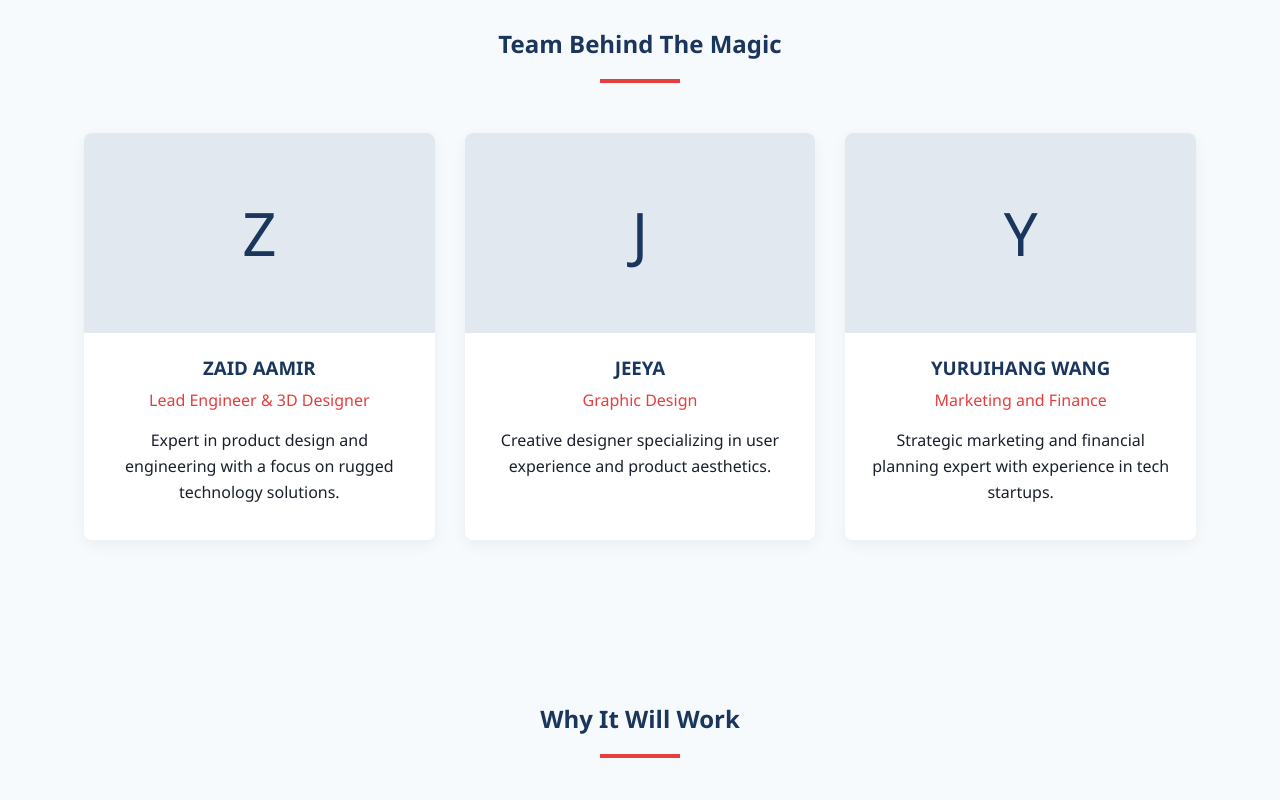
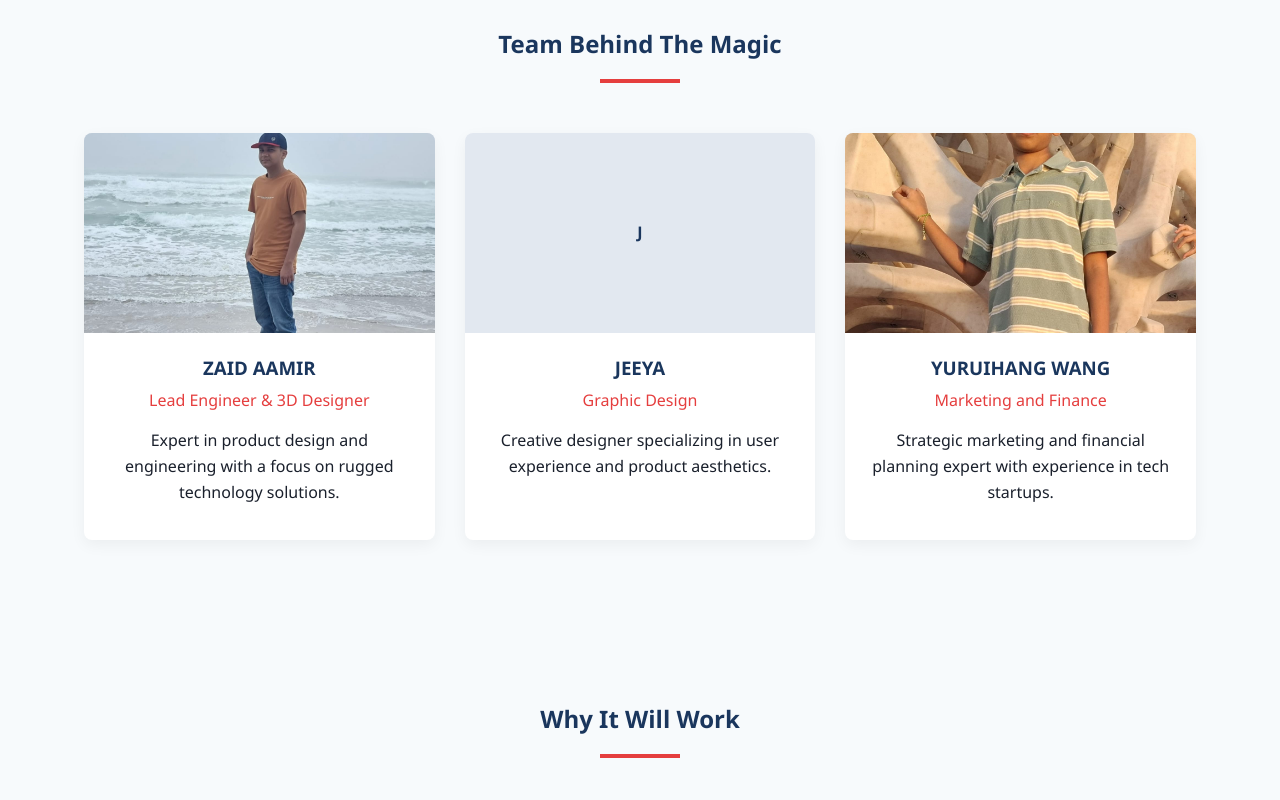
Before and after one commit to zaid-aamir/zaid-aamir.github.io, a plain HTML site: page index.html in a window 1280 px wide. Shown: the part 1660-2460 px from the top of the page. Drawn offline with Linux system fonts and the light colour scheme.

Commit message:
Updated index.html

```diff
--- a/index.html
+++ b/index.html
@@ -223,8 +223,13 @@
             display: flex;
             align-items: center;
             justify-content: center;
-            font-size: 60px;
-            color: var(--primary);
+            overflow: hidden;
+        }
+
+        .member-image img {
+            width: 100%;
+            height: 100%;
+            object-fit: cover;
         }
 
         .member-info {
@@ -577,7 +582,9 @@
             <h2 class="section-title">Team Behind The Magic</h2>
             <div class="team-grid">
                 <div class="team-member">
-                    <div class="member-image">Z</div>
+                    <div class="member-image">
+                        <img src="zaid-picture.jpg" alt="Zaid Aamir - Lead Engineer & 3D Designer">
+                    </div>
                     <div class="member-info">
                         <h3>ZAID AAMIR</h3>
                         <div class="member-role">Lead Engineer & 3D Designer</div>
@@ -585,7 +592,9 @@
                     </div>
                 </div>
                 <div class="team-member">
-                    <div class="member-image">J</div>
+                    <div class="member-image">
+                        <div style="background-color: #e2e8f0; height: 100%; display: flex; align-items: center; justify-content: center; color: var(--primary); font-weight: bold;">J</div>
+                    </div>
                     <div class="member-info">
                         <h3>JEEYA</h3>
                         <div class="member-role">Graphic Design</div>
@@ -593,7 +602,9 @@
                     </div>
                 </div>
                 <div class="team-member">
-                    <div class="member-image">Y</div>
+                    <div class="member-image">
+                        <img src="yuri-picture.jpg" alt="YuruiHang Wang - Marketing and Finance">
+                    </div>
                     <div class="member-info">
                         <h3>YURUIHANG WANG</h3>
                         <div class="member-role">Marketing and Finance</div>
@@ -686,11 +697,11 @@
         <div class="container">
             <h2>Ready to Invest With Us?</h2>
             <p>Join Luminar Mouse to experience the difference in extreme environment technology.</p>
-            <a href="tel:+123-456-7890" class="btn">Call Us: +123-456-7890</a>
+            <a href="tel:0545480734" class="btn">Call Us: 054 548 0734</a>
 
             <div class="contact-info">
                 <p>Website: www.Luminarmouse.ae</p>
-                <p>Email: serviceluminarmouse@luminarmouse.com</p>
+                <p>Email: zaid.aamir@outlook.com</p>
             </div>
         </div>
     </section>
@@ -716,8 +727,8 @@
                 <div class="footer-links">
                     <h4>Contact</h4>
                     <ul>
-                        <li><a href="tel:+123-456-7890">+123-456-7890</a></li>
-                        <li><a href="mailto:serviceluminarmouse@luminarmouse.com">Email Us</a></li>
+                        <li><a href="tel:0545480734">054 548 0734</a></li>
+                        <li><a href="mailto:zaid.aamir@outlook.com">Email Us</a></li>
                         <li><a href="http://www.Luminarmouse.ae">www.Luminarmouse.ae</a></li>
                     </ul>
                 </div>
```
